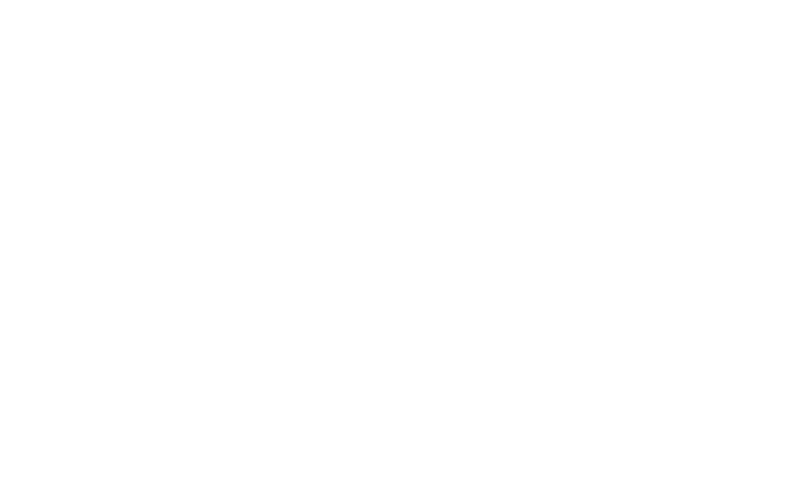
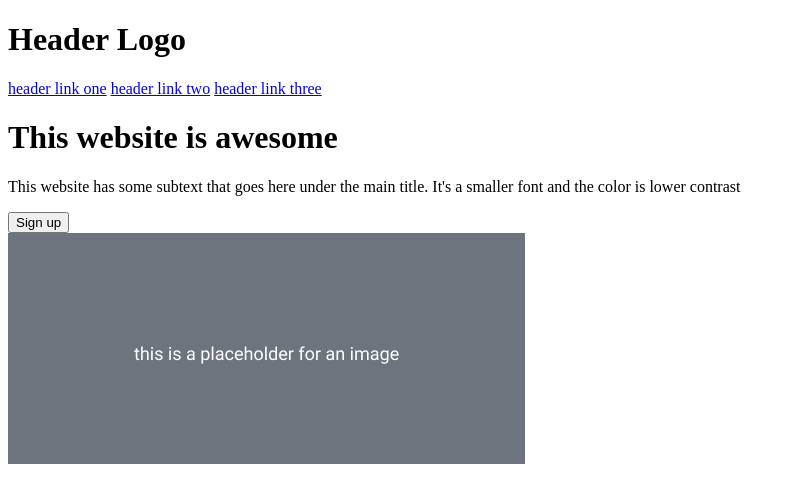
Before and after one commit to kennn1510/landing-page, a plain HTML site: page index.html in a window 1280 px wide. Shown: the whole page, without its empty margins (0-794 px from the left). Drawn offline with Linux system fonts and the light colour scheme.

Commit message:
Modify header and hero text/image

```diff
--- a/index.html
+++ b/index.html
@@ -5,5 +5,28 @@
     <meta name="viewport" content="width=device-width, initial-scale=1.0" />
     <title>Landing Page</title>
   </head>
-  <body></body>
+  <body>
+    <header>
+      <h1>Header Logo</h1>
+      <a href="#">header link one</a>
+      <a href="#">header link two</a>
+      <a href="#">header link three</a>
+    </header>
+    <div class="hero">
+      <div class="hero-text">
+        <h1>This website is awesome</h1>
+        <p>
+          This website has some subtext that goes here under the main title.
+          It's a smaller font and the color is lower contrast
+        </p>
+        <button>Sign up</button>
+      </div>
+      <div class="hero-image">
+        <img
+          src="./images/placeholder-image.png"
+          alt="Grey placeholder image"
+        />
+      </div>
+    </div>
+  </body>
 </html>
```
Also changed, not shown: images/placeholder-image.png (added).
